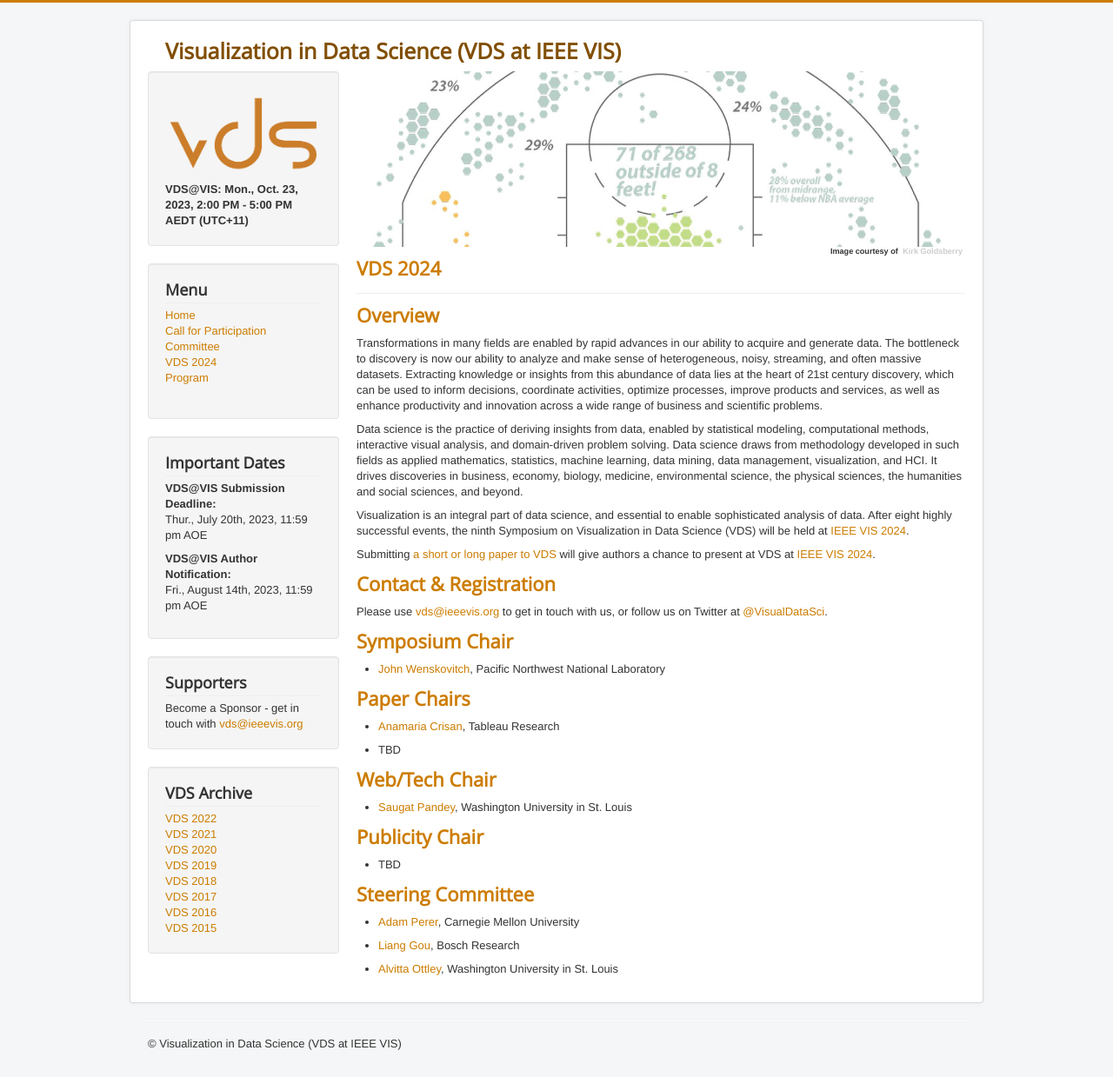
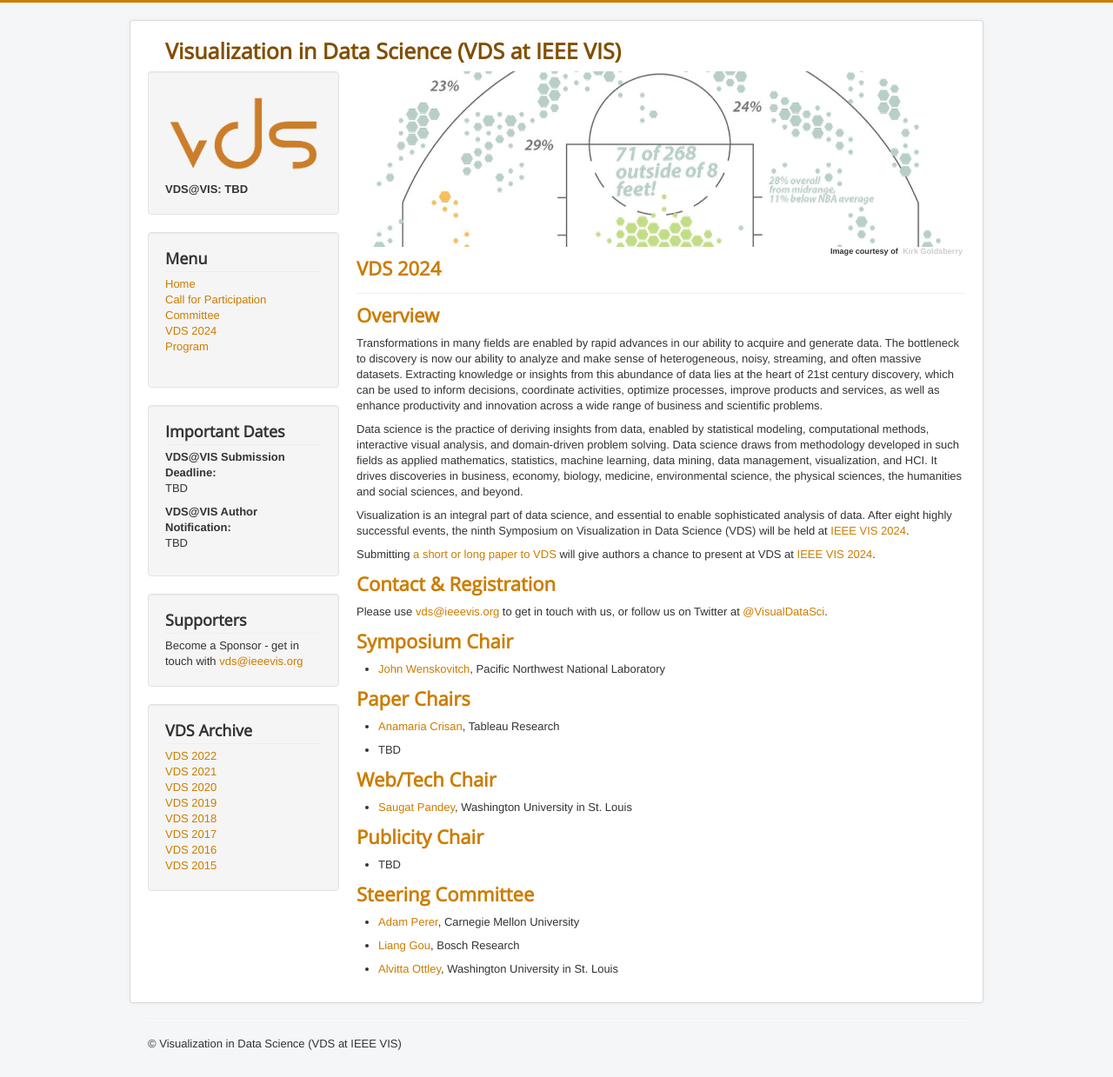
Before and after one commit to visualdatascience/2024, a Jekyll site: the page built from index.md, in a window 1280 px wide. Shown: the whole page at 87% size. Built offline with Jekyll 4.4.1, drawn with Linux system fonts in a browser that asks for light colours.

Commit message:
editing _config.yml

```diff
--- a/_config.yml
+++ b/_config.yml
@@ -1,15 +1,15 @@
 # Site settings
 title: "Visualization in Data Science (VDS at IEEE VIS)"
 email: "vds@ieeevis.org"
-description: "Visualization in Data Science (VDS at IEEE VIS 2023)"
-baseurl: "/2023"
+description: "Visualization in Data Science (VDS at IEEE VIS 2024)"
+baseurl: "/2024"
 url: "http://www.visualdatascience.org/"
-conferenceshort: "VDS 2023"
+conferenceshort: "VDS 2024"
 conferencedate: "October 23, 2023"
 
-deadline_submission_vis:  "Thur., July 20th, 2023, 11:59 pm AOE"
-deadline_notification_vis: "Fri., August 14th, 2023, 11:59 pm AOE"
-event2_date: "Mon., Oct. 23, 2023, 2:00 PM - 5:00 PM AEDT (UTC+11)"
+deadline_submission_vis:  "TBD"
+deadline_notification_vis: "TBD"
+event2_date: "TBD"
 
 # Build settings
 markdown: kramdown
```
